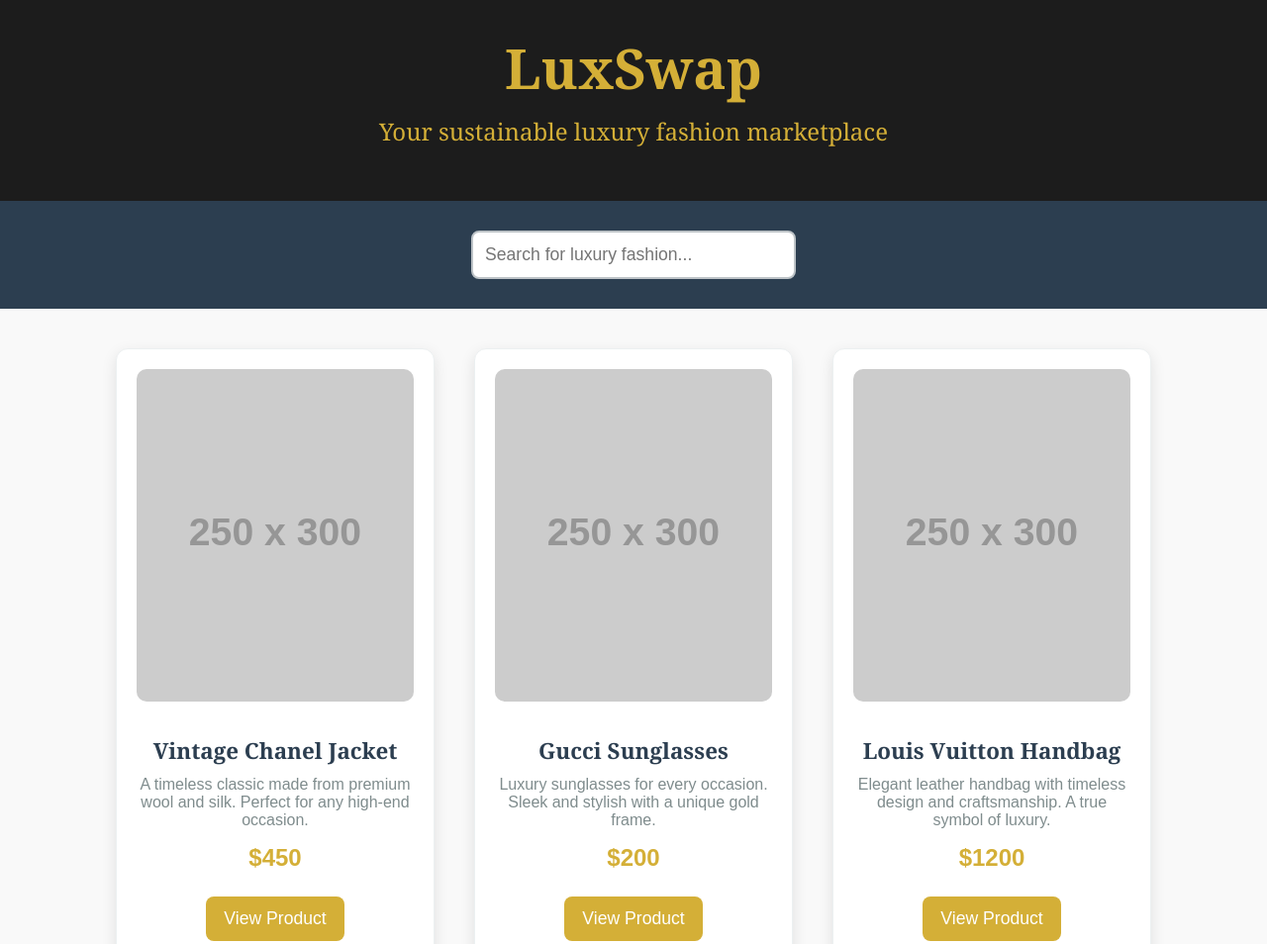
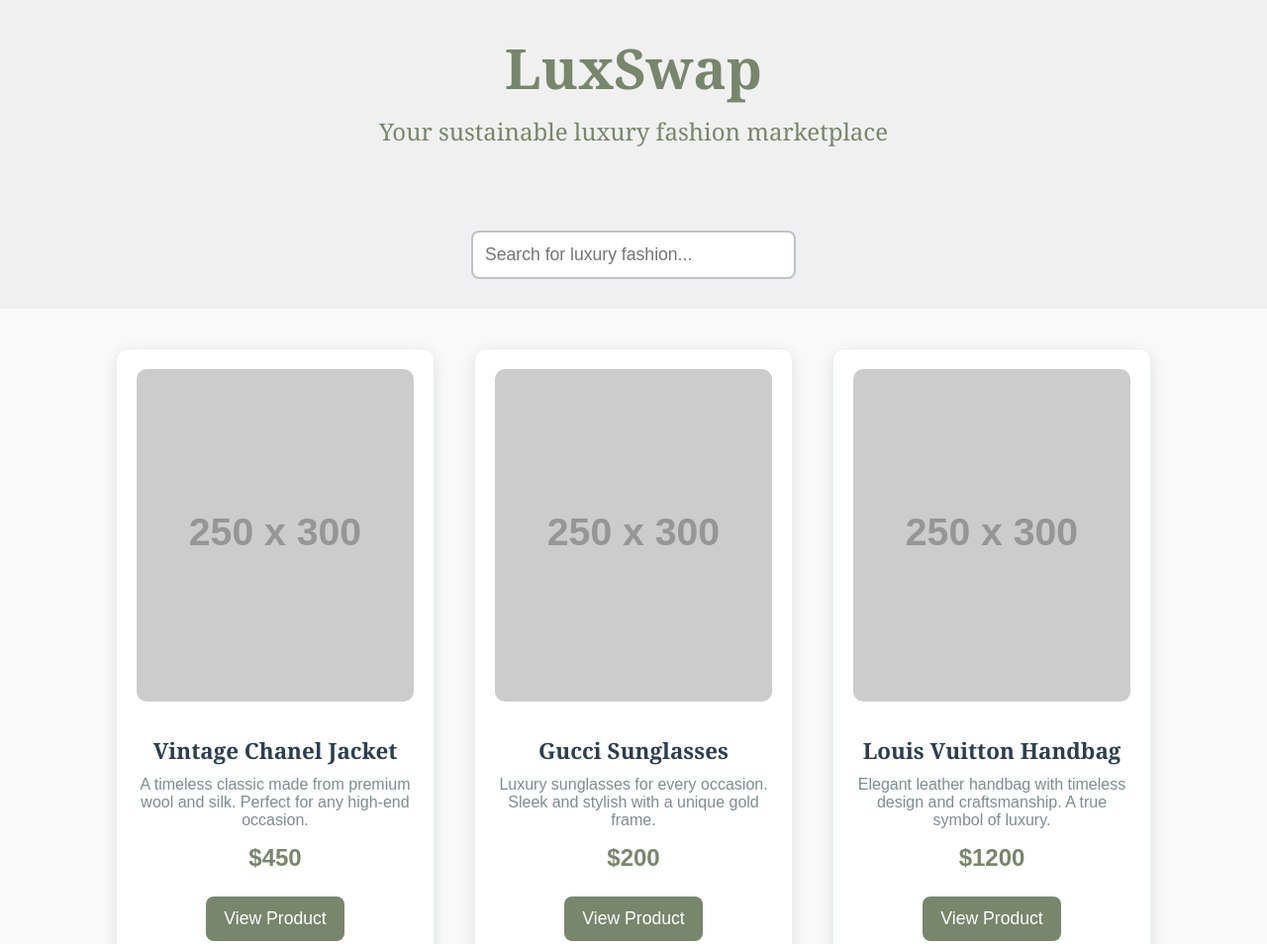
Before and after one commit to krishshhah/LuxSwap, a plain HTML site: page index.html in a window 1280 px wide. Shown: the top 954 px of the page at 99% size. Drawn offline with Linux system fonts and the light colour scheme; placeholder pictures from the web are drawn by us.

Commit message:
Update index.html

```diff
--- a/index.html
+++ b/index.html
@@ -12,8 +12,8 @@
             padding: 0;
         }
         header {
-            background-color: #1c1c1c; /* Deep Charcoal Gray for luxury */
-            color: #d4af37; /* Gold accents for sophistication */
+            background-color: #F0F0F0; /* Deep Charcoal Gray for luxury */
+            color: #78866b; /* Gold accents for sophistication */
             padding: 30px;
             text-align: center;
         }
@@ -30,7 +30,7 @@
         .search-container {
             padding: 30px;
             text-align: center;
-            background-color: #2c3e50; /* Elegant, deep blue-gray */
+            background-color: #F0F0F0; /* Elegant, deep blue-gray */
         }
         .search-container input {
             padding: 12px;
@@ -43,7 +43,7 @@
             transition: all 0.3s ease;
         }
         .search-container input:focus {
-            border-color: #d4af37; /* Gold border on focus */
+            border-color: #78866b; /* Gold border on focus */
             box-shadow: 0 0 10px rgba(212, 175, 55, 0.5); /* Soft gold glow */
         }
         .products-container {
@@ -87,13 +87,13 @@
         }
         .product-card .price {
             font-size: 1.5em;
-            color: #d4af37; /* Gold price for luxury */
+            color: #78866b; /* Gold price for luxury */
             margin-top: 15px;
             font-weight: bold;
         }
         .product-card .button {
             padding: 12px 18px;
-            background-color: #d4af37; /* Gold button for a luxe feel */
+            background-color: #78866b; /* Gold button for a luxe feel */
             color: white;
             border: none;
             border-radius: 8px;
```
